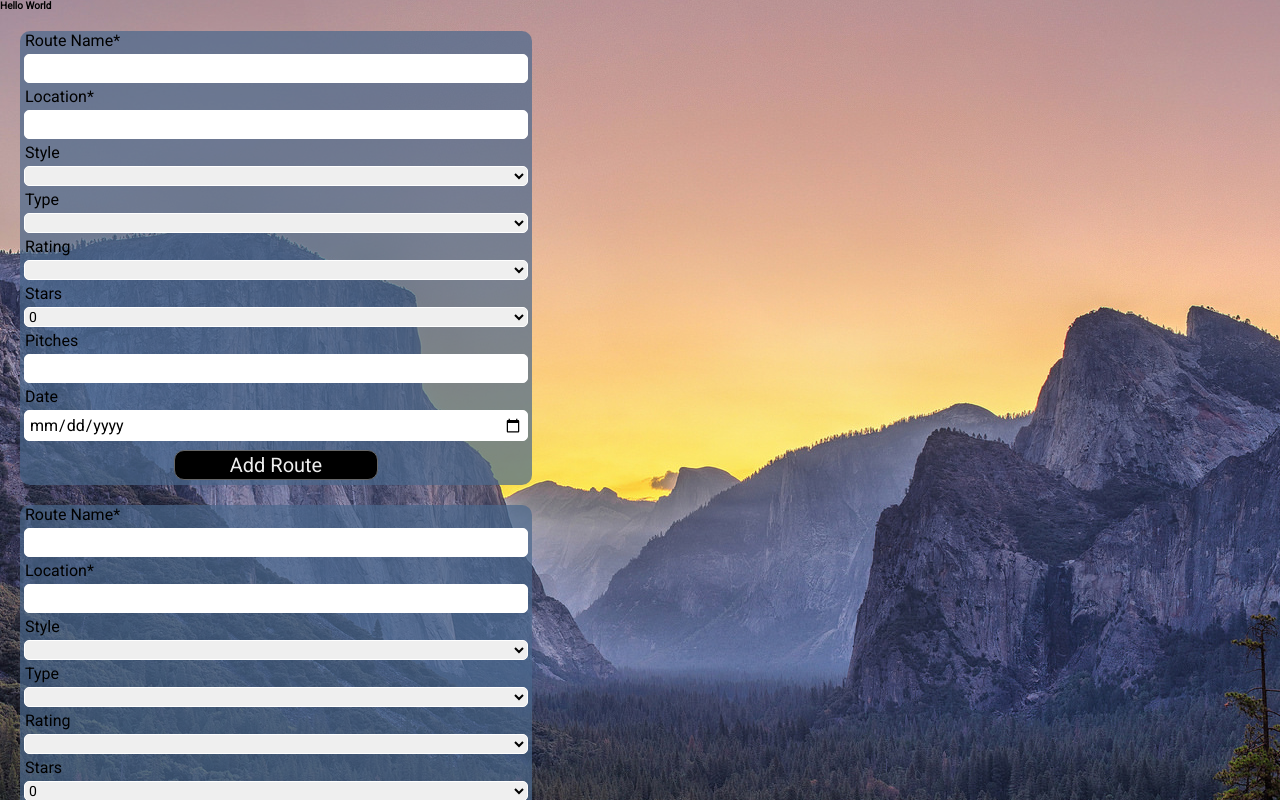
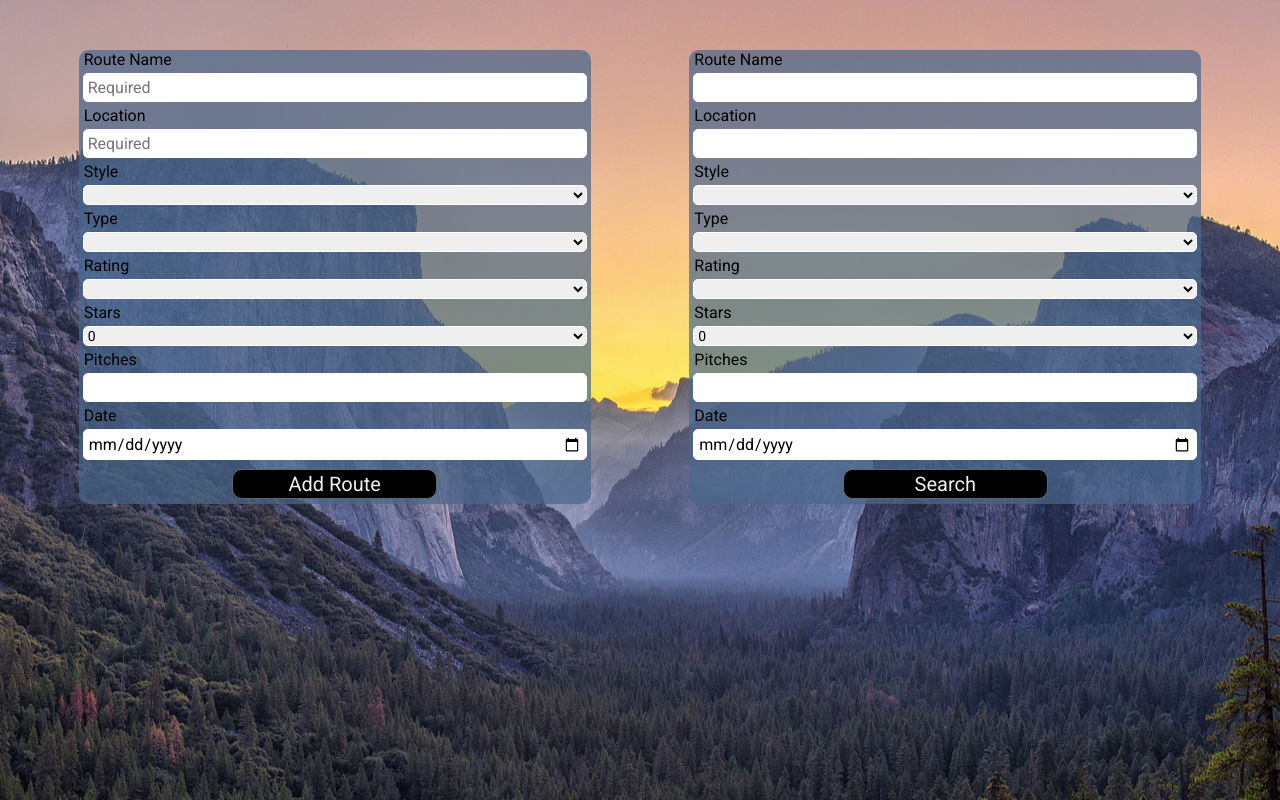
Before and after one commit to Burns1980/climb-tracker, a React (Create React App) app: page / in a window 1280 px wide. Shown: the top 800 px of the page. Built offline with nearby package versions, Linux system fonts and the light colour scheme.

Commit message:
route form complete

```diff
--- a/src/components/Main.js
+++ b/src/components/Main.js
@@ -2,6 +2,7 @@ import React from 'react';
 import axios from 'axios';
 
 import RouteForm from './RouteForm';
+import '../css/Main.css'
 
 export default class Main extends React.PureComponent {
   constructor() {
@@ -38,8 +39,7 @@ export default class Main extends React.PureComponent {
     // const restInterface = { addRoute };
 
     return (
-      <div>
-        <h1>Hello World</h1>
+      <div className="reactMain">
         <RouteForm formFunction="add" addRoute={this.addRoute} id="addRouteForm" />
         <RouteForm formFunction="search" searchForRoute={this.searchForRoute} id="searchRouteForm" />
       </div>
--- a/src/components/RouteForm.js
+++ b/src/components/RouteForm.js
@@ -53,8 +53,11 @@ export default class RouteForm extends React.PureComponent {
   };
 
   searchRoute = _=> {
-    console.log("inside search route from");
-    console.log(this.state);
+    // add logic that requires at least one property to be filled in before searching
+    //
+    // console.log("inside search route from");
+    // console.log(this.state);
+    this.props.searchForRoute({...this.state});
     this.resetState();
   };
 
@@ -76,26 +79,24 @@ export default class RouteForm extends React.PureComponent {
       <form className="addForm" id={this.props.id} autoComplete="off">
         <div className="row">
           <div className="formGroup">
-            <label htmlFor="rtNameAddInput">Route Name*</label>
+            <label htmlFor="rtNameAddInput">Route Name</label>
             <input
               id="rtNameAddInput"
               type="text"
               value={this.state.rtName}
               name="rtName"
-              placeholder=""
-              // value={this.state.rtName}
+              placeholder={this.props.formFunction === "add" ? "Required" : ""}
               onChange={this.handleChange}
             />
           </div>
           <div className="formGroup">
-            <label htmlFor="locationAddInput">Location*</label>
+            <label htmlFor="locationAddInput">Location</label>
             <input
               id="locationAddInput"
               type="text"
               value={this.state.location}
               name="location"
-              placeholder=""
-              // value={this.state.location}
+              placeholder={this.props.formFunction === "add" ? "Required" : ""}
               onChange={this.handleChange}
             />
           </div>
--- /dev/null
+++ b/src/css/Main.css
@@ -0,0 +1,14 @@
+* {
+  margin: 0;
+  padding: 0;
+  font-size: 10px;
+  box-sizing: border-box;
+  font-family: 'Roboto', sans-serif;
+}
+
+.reactMain {
+  margin-top: 3rem;
+  display: flex;
+  flex-direction: row;
+  justify-content: space-evenly;
+}
--- a/src/css/RouteForm.css
+++ b/src/css/RouteForm.css
@@ -22,6 +22,7 @@
 
 label, input {
   font-size: 1.6rem;
+  color: #000;
 }
 
 label {
```
